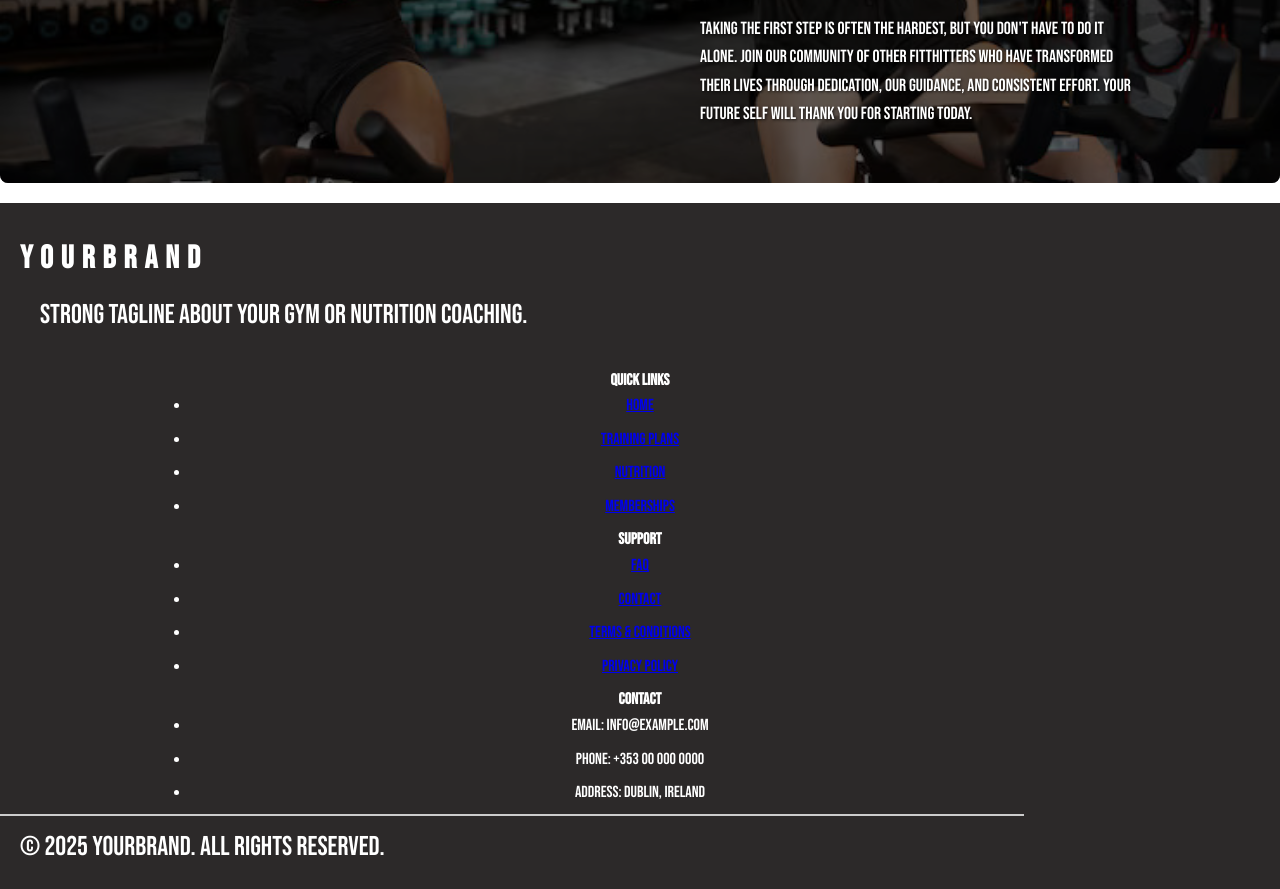
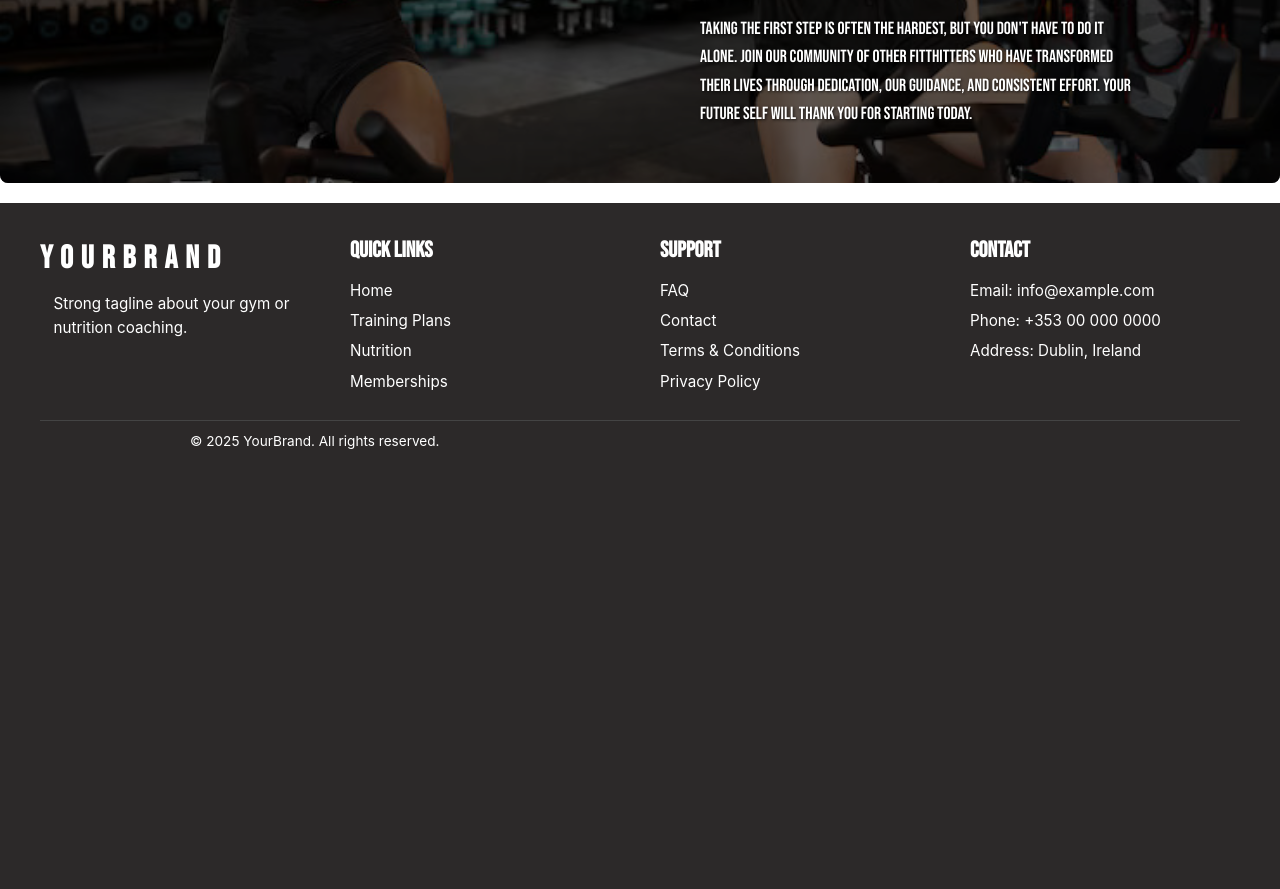
Before and after one commit to tesh0305/FittHitt-HTML-Project, a PHP site: page / in a window 1280 px wide. Shown: the part 1247-2136 px from the top of the page. After the commit the page ends 1696 px from the top, so only its background shows below. Run offline with PHP 8.4, Linux system fonts and the light colour scheme.

Commit message:
Update main.css

```diff
--- a/main.css
+++ b/main.css
@@ -693,7 +693,7 @@ table th {
 /* FOOTER */
 .footer-logobox {
     text-align: left;
-    padding: 20px;
+    padding: 0;
     font-family: 'Bebas Neue', sans-serif;
     color: white;
 }
@@ -701,32 +701,99 @@ table th {
 footer {
     background-color: #2c2929;
     color: white;
-    text-align: center;
-    padding: 10px 0;
+    padding: 30px 40px 15px;
     font-family: 'Bebas Neue', sans-serif;
-    position: relative;
-    bottom: 0;
     width: 100%;
+    box-sizing: border-box;
 }
 
-footer p {
-    margin: 5px 0;
-    padding: 5px 20px;
-    font-size: 1.7em;
-    text-align: left;
+.footer-inner {
+    max-width: 1400px;
+    margin: 0 auto;
+    display: flex;
+    flex-wrap: wrap;
+    gap: 40px;
+    justify-content: space-between;
+    align-items: flex-start;
 }
 
-footer hr {
-    width: 80%;
-    border: 1px solid #ccc;
+.footer-column {
+    min-width: 180px;
+    flex: 1;
+}
+
+.footer-brand p {
+    font-family: 'Inter', Arial, sans-serif;
+    font-size: 0.95rem;
+    margin-top: 8px;
+    max-width: 260px;
+}
+
+.footer-column h4 {
+    font-size: 1.4rem;
+    margin-bottom: 10px;
+}
+
+.footer-column ul {
+    list-style: none;
+    padding: 0;
+    margin: 0;
+}
+
+.footer-column ul li {
+    font-family: 'Inter', Arial, sans-serif;
+    font-size: 0.95rem;
+    margin-bottom: 6px;
+}
+
+.footer-column ul li a {
+    color: white;
+    text-decoration: none;
+    transition: color 0.2s;
+}
+
+.footer-column ul li a:hover {
+    color: #FFD700;
 }
 
 .footer-logobox h1 {
     margin: 0;
-    font-size: 2em;
-    align-content: left;
+    font-size: 2rem;
     text-align: left;
 }
+
+.footer-bottom {
+    max-width: 1400px;
+    margin: 10px auto 0;
+    display: flex;
+    justify-content: space-between;
+    align-items: center;
+    font-family: 'Inter', Arial, sans-serif;
+    font-size: 0.85rem;
+}
+
+footer hr {
+    width: 100%;
+    max-width: 1400px;
+    border: 0;
+    border-top: 1px solid #444;
+    margin: 20px auto 10px;
+}
+
+/* Footer responsive */
+@media (max-width: 768px) {
+    .footer-inner {
+        flex-direction: column;
+        gap: 20px;
+    }
+
+    .footer-bottom {
+        flex-direction: column;
+        text-align: center;
+        gap: 5px;
+    }
+}
+
 
 /* RESPONSIVE DESIGN */
 @media (max-width: 1024px) {
```
